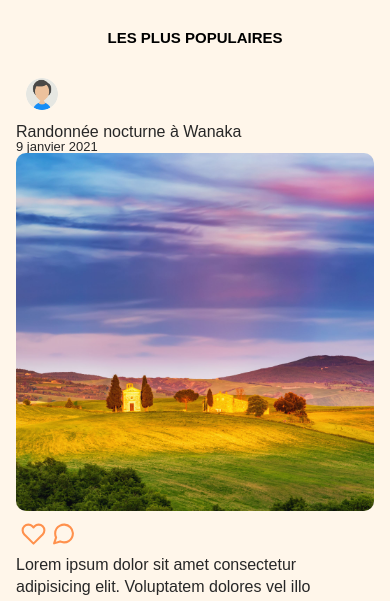
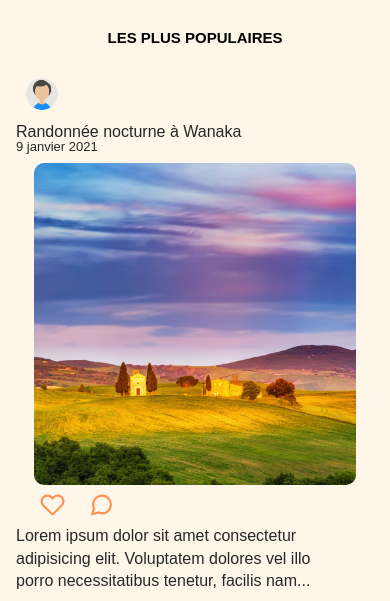
Before and after one commit to VaillantA/code-travel-mate, a React app: page / in a window 390 px wide. Shown: the top 601 px of the page. Built offline with nearby package versions, Linux system fonts and the light colour scheme.

Commit message:
feat : Cards, add mobile version 2--DOING

```diff
--- a/src/components/Card/style.scss
+++ b/src/components/Card/style.scss
@@ -7,7 +7,7 @@
 }
 
 .card {
-   /* border-bottom: 1px solid black; */
+    /* border: 1px solid black;  */
 	/* background-color: white; */
 	color: #272727;
 	padding-left: 1em;
@@ -15,11 +15,12 @@
   padding-top: 1em;
 	border-radius: 15px;
 	transition: 200ms;
-  width: 100%;
+
+/*   width: 100%; */
   max-height: calc(600*3);
-   margin-right:10px;
-   margin-bottom: 10px;
-  /* width: 33%; */
+   /* margin-right:10px;
+   margin-bottom: 10px;  */
+
 
 }
 .card:last-child{
@@ -31,13 +32,10 @@
 .profile {
 	width: 2.5rem;
 	height: 2.5rem;
-	// background-color: tomato;
 	border-radius: 50%;
 	margin: 10px;
 	font-size: 20px;
-	// text-align: center;
 	font-weight: bold;
-	// color: white;
 	justify-content: center;
   padding-top: 1%;
   position:relative;
@@ -61,14 +59,16 @@
 .card-date {
 	flex: 0.3;
 	font-size: small;
-	margin-top: 0;
+	margin-bottom: 10px;
 }
 .card-image {
+  display: flex;
+  justify-content: center;
 	border-radius: 10px;
-	margin-bottom: 10px;
-	margin-top: 10px;
+	margin-bottom: 20px;
+	margin-top: 20px;
+  width: 90%;
   margin: auto;
-  max-width: 100%;
 
 }
 .card-like {
@@ -81,6 +81,7 @@
   width: 30px;
   padding-left: 5px;
   color: #ff914d;
+  margin-left:19px;
   /* background: orange; */
 
 }
@@ -125,10 +126,9 @@
   justify-content: center;
 
 }
-@media screen and (min-width:769px){
+@media screen and (min-width:800px){
   .card {
     border-radius: 15px;
-    transition: 200ms;
     margin-right: 35px;
     color: #272727;
 	  /* padding: 1em; */
```
